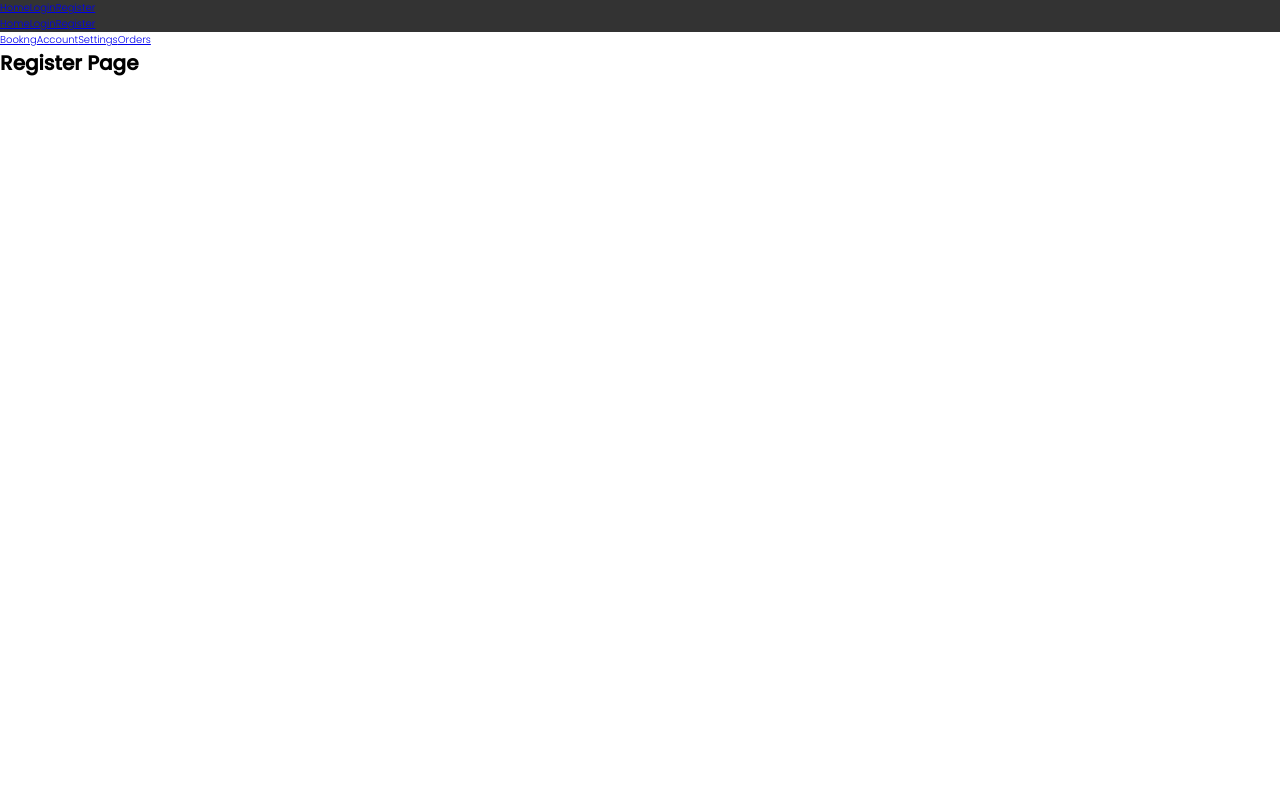
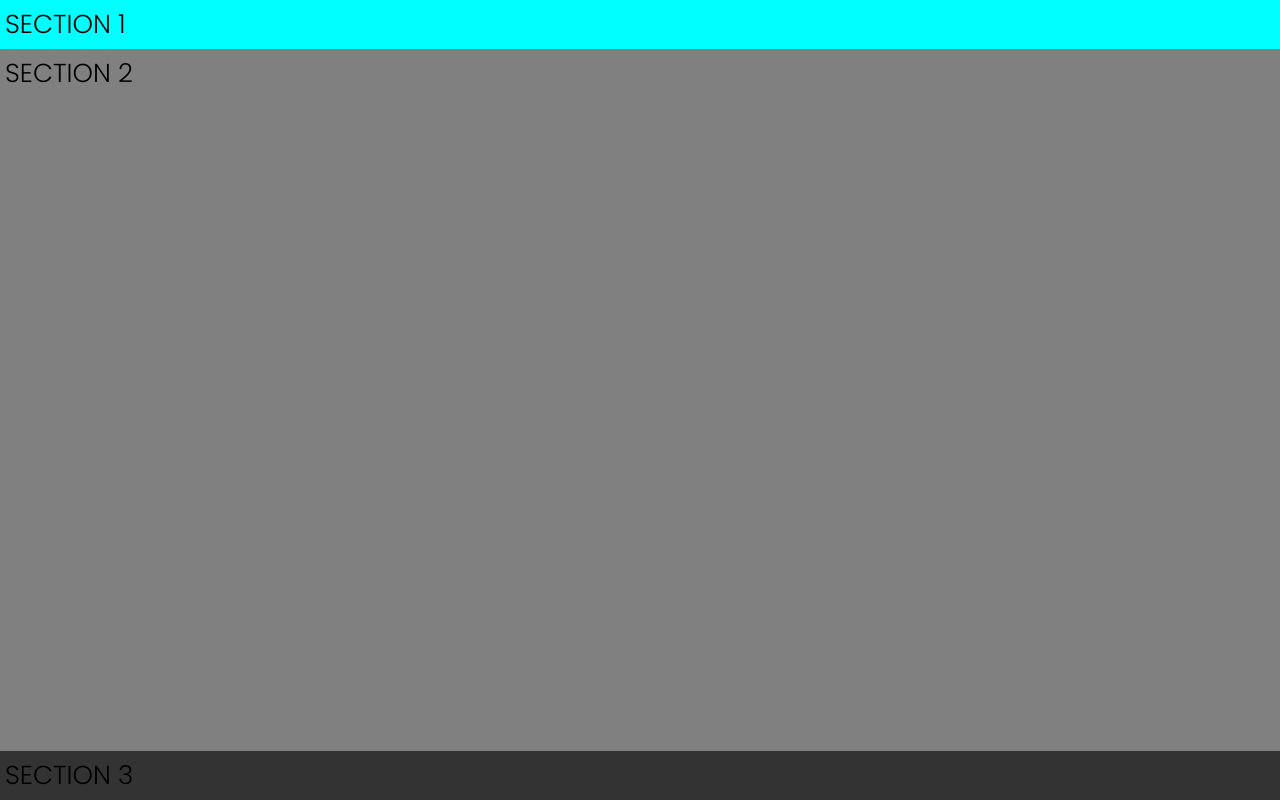
Before and after one commit to adogbeji/MERNSocialNetwork, a Next.js app in the folder client/: page /register in a window 1280 px wide. Built offline with nearby package versions, Linux system fonts and the light colour scheme.

Commit message:
Define grid structure for register page

```diff
--- a/client/pages/register.js
+++ b/client/pages/register.js
@@ -1,7 +1,11 @@
+import styles from './styles/register.module.scss';
+
 const Register = () => {
   return (
-    <div className="_0053">
-      <h1>Register Page</h1>
+    <div className={styles._0053}>
+      <section className={styles._0053_sect_1}>SECTION 1</section>
+      <section className={styles._0053_sect_2}>SECTION 2</section>
+      <section className={styles._0053_sect_3}>SECTION 3</section>
     </div>
   );
 };
--- a/client/pages/styles/register.module.scss
+++ b/client/pages/styles/register.module.scss
@@ -1,3 +1,34 @@
 // Page styles can either be put in the 'styles' or 'pages' folder
 
-._0053 {}
+._0053 {
+    display: grid;
+    grid-template-rows: min-content auto min-content;
+    grid-template-columns: [full-start] 1fr [centre-start] repeat(12, [col-start] minmax(min-content, 9.67rem) [col-end]) [centre-end] 1fr [full-end];
+
+    // Makes wrapper div cover entire page body (required)
+    position: fixed;
+    top: 0;
+    left: 0;
+    right: 0;
+    bottom: 0;
+}
+
+._0053 > * {
+    font-size: 2.6rem;
+    padding: .5rem;
+}
+
+._0053_sect_1 {
+    background-color: #00FFFF;
+    grid-column: full-start / full-end;
+}
+
+._0053_sect_2 {
+    background-color: #808080;
+    grid-column: full-start / full-end;
+}
+
+._0053_sect_3 {
+    background-color: #333333;
+    grid-column: full-start / full-end;
+}
```
Also changed, not shown: client/pages/styles/index.module.scss (+7 -0 lines).
